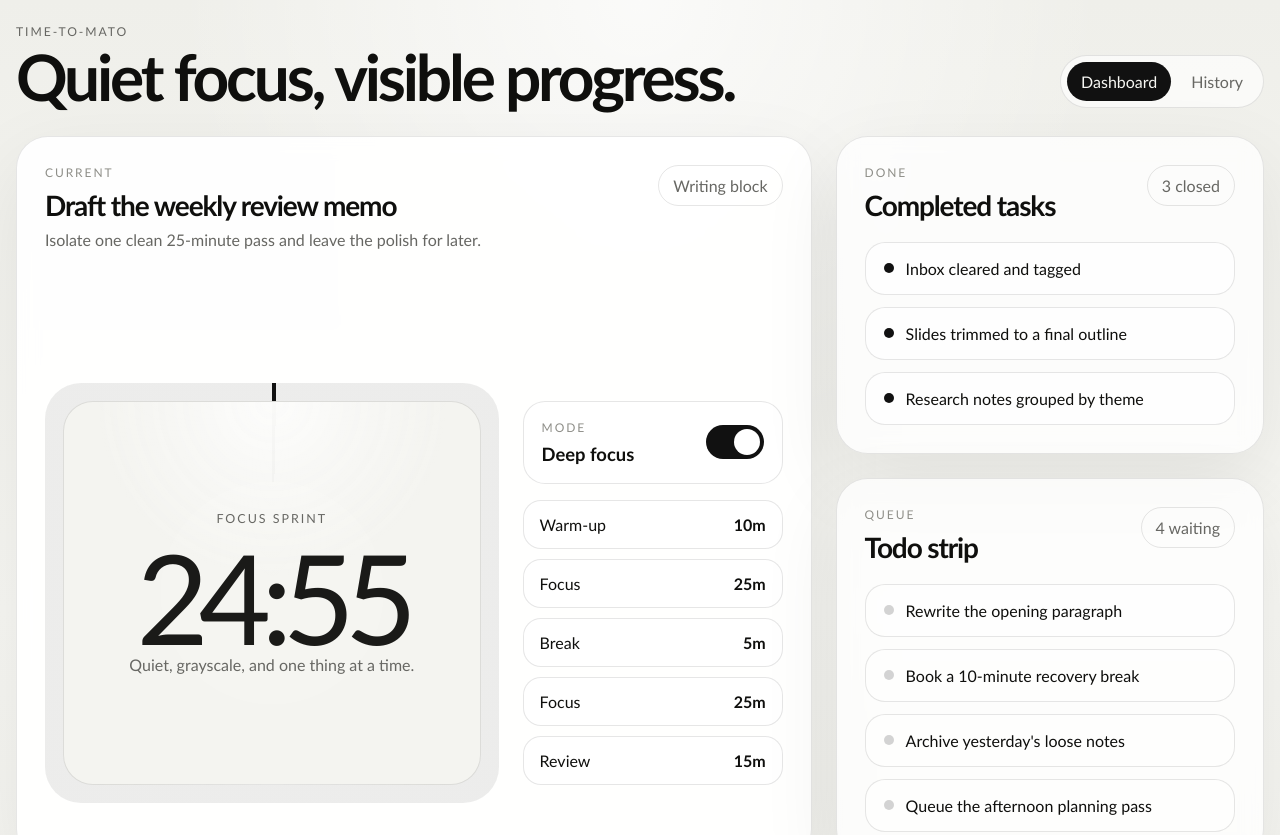
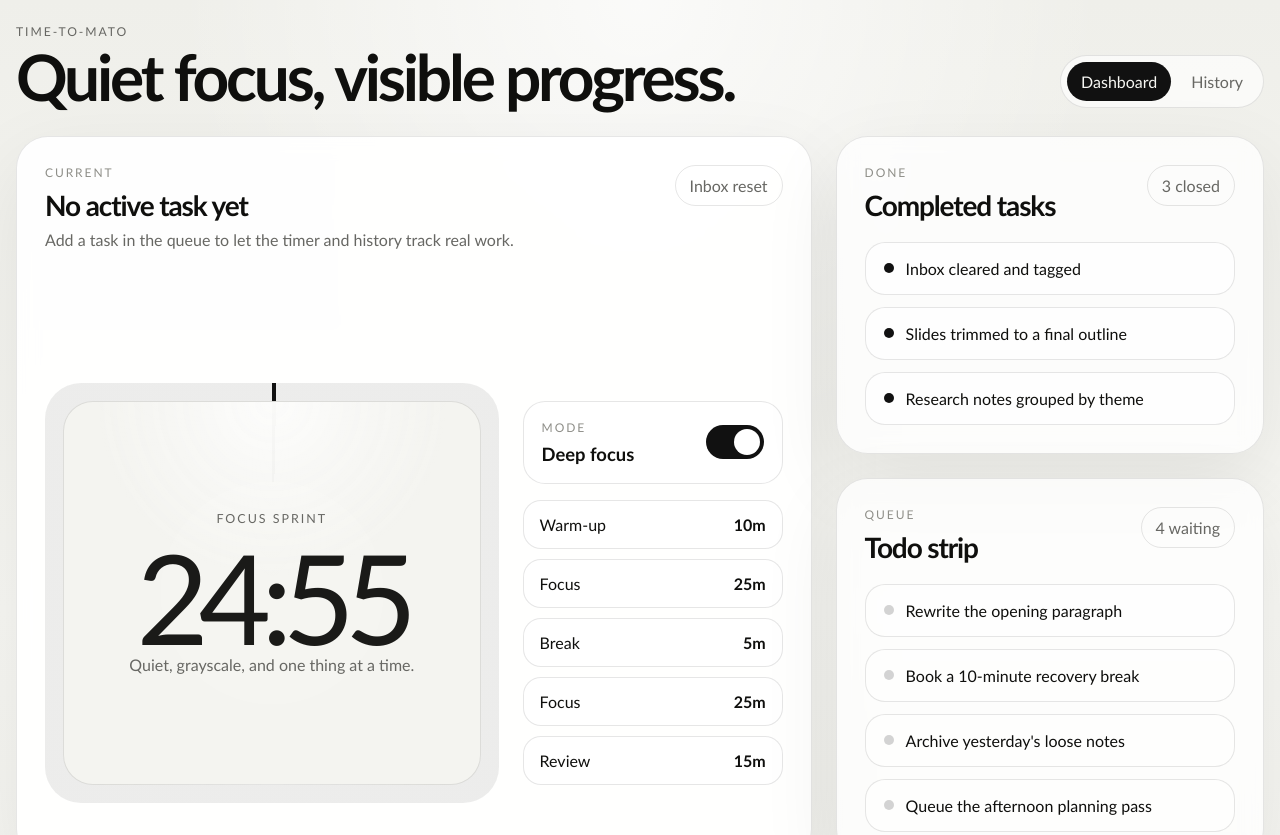
Before and after one commit to longjl1/Time-to-mato, a Next.js app: page / in a window 1280 px wide. Shown: the top 835 px of the page. Built offline with nearby package versions, Linux system fonts and the light colour scheme.

Commit message:
Bind the timer surface to the active queued task

```diff
--- a/components/timer-card.tsx
+++ b/components/timer-card.tsx
@@ -2,7 +2,8 @@
 
 import { useEffect, useMemo, useState } from "react";
 import { Switch } from "@base-ui-components/react";
-import { currentTask, sessionStrip } from "@/lib/data";
+import { sessionStrip } from "@/lib/data";
+import type { FocusTask } from "@/lib/focus-store";
 
 const totalSeconds = 25 * 60;
 
@@ -16,7 +17,11 @@ function formatClock(seconds: number) {
   return `${mins}:${secs}`;
 }
 
-export function TimerCard() {
+type TimerCardProps = {
+  currentTask: FocusTask | null;
+};
+
+export function TimerCard({ currentTask }: TimerCardProps) {
   const [secondsLeft, setSecondsLeft] = useState(totalSeconds);
   const [running, setRunning] = useState(true);
 
@@ -35,15 +40,21 @@ export function TimerCard() {
     [secondsLeft],
   );
 
+  const currentBlock = currentTask ? "Current focus" : "Inbox reset";
+  const currentTitle = currentTask?.title ?? "No active task yet";
+  const currentDetail =
+    currentTask?.detail ??
+    "Add a task in the queue to let the timer and history track real work.";
+
   return (
     <section className="panel panel-strong surface timer-panel">
       <div className="section-head">
         <div>
           <p className="section-kicker">Current</p>
-          <h2 className="section-title">{currentTask.title}</h2>
-          <p className="section-copy">{currentTask.detail}</p>
+          <h2 className="section-title">{currentTitle}</h2>
+          <p className="section-copy">{currentDetail}</p>
         </div>
-        <div className="metric-chip">{currentTask.block}</div>
+        <div className="metric-chip">{currentBlock}</div>
       </div>
 
       <div className="timer-stage">
```
